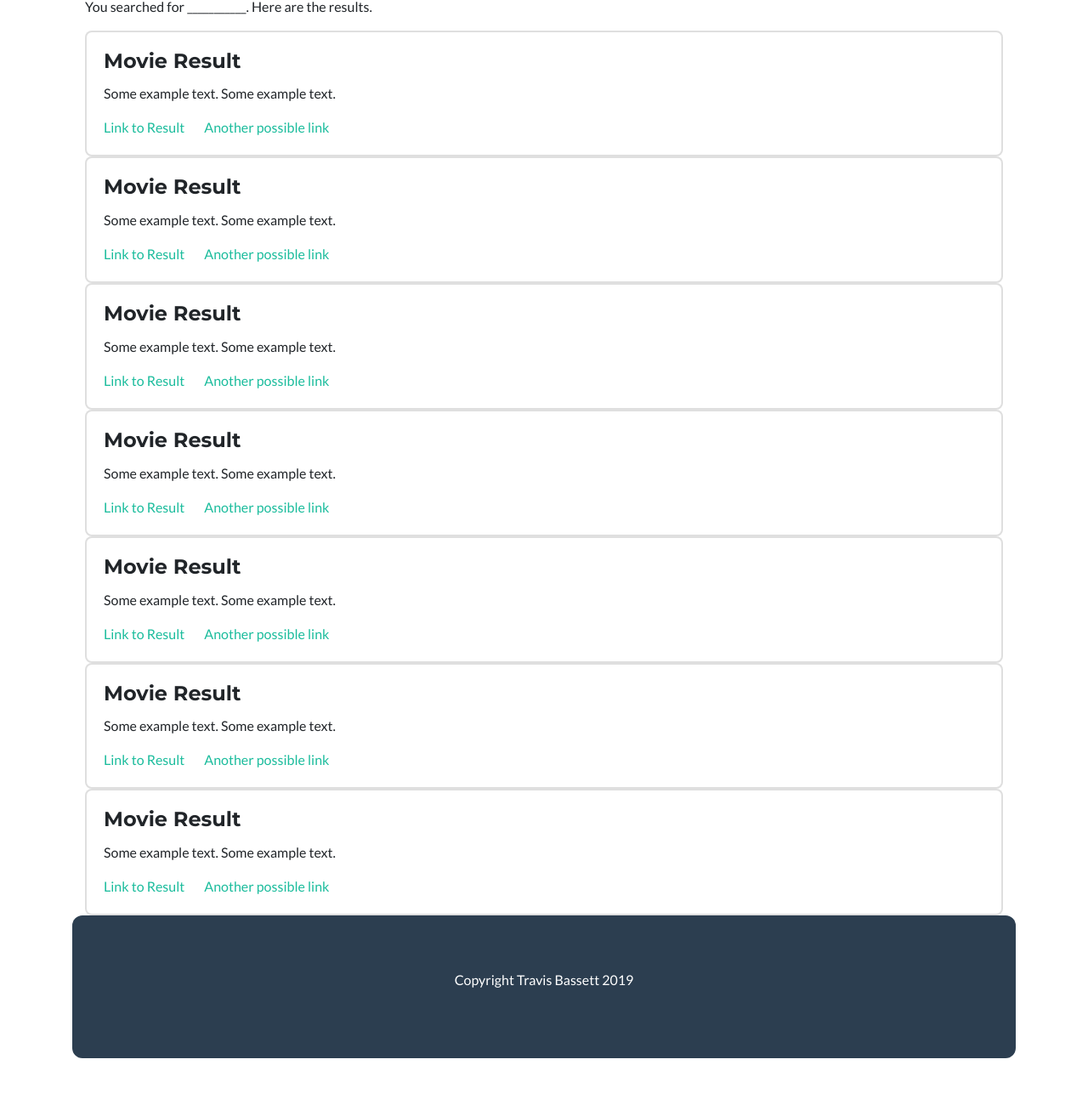
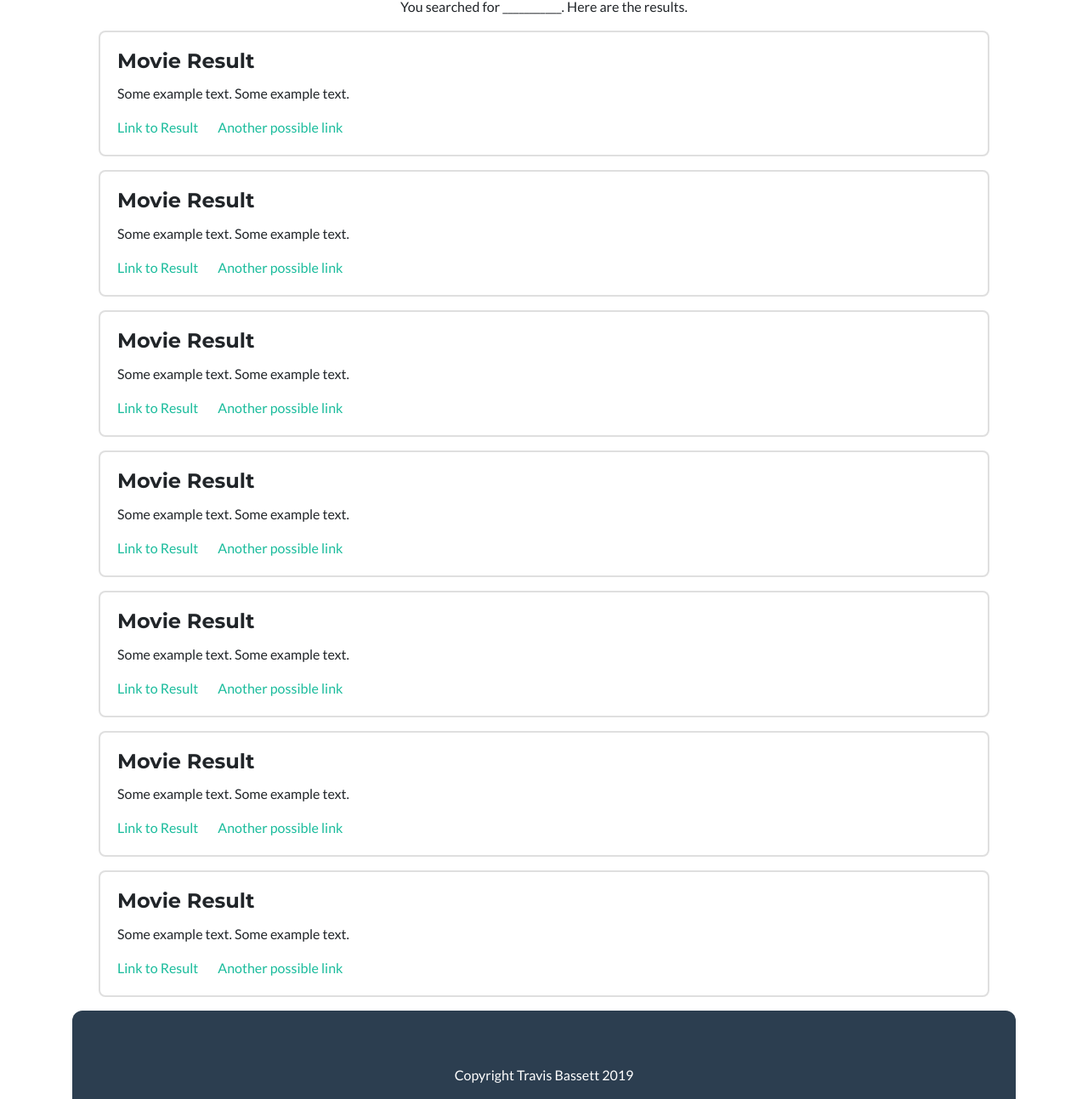
Before and after one commit to TravisBassett/CapstoneBootstrap, a website: page results.html in a window 1280 px wide. Shown: the part 374-1667 px from the top of the page at 85% size. Drawn offline with Linux system fonts and the light colour scheme.

Commit message:
updating with siginificant visual improvments

```diff
--- a/results.html
+++ b/results.html
@@ -29,9 +29,9 @@
         </div>
 
         <div class="container">
-            <h2>Search Results</h2>
-            <p>You searched for ___________. Here are the results.</p>
-            <div class="card">
+            <h2 class ="text-center">Search Results</h2>
+            <p class="text-center">You searched for ___________. Here are the results.</p>
+            <div class="card m-3">
                 <div class="card-body">
                     <h4 class="card-title">Movie Result</h4>
                     <p class="card-text">Some example text. Some example text.</p>
@@ -39,7 +39,7 @@
                     <a href="#" class="card-link">Another possible link</a>
                 </div>
             </div>
-            <div class="card">
+            <div class="card m-3">
                 <div class="card-body">
                     <h4 class="card-title">Movie Result</h4>
                     <p class="card-text">Some example text. Some example text.</p>
@@ -47,7 +47,7 @@
                     <a href="#" class="card-link">Another possible link</a>
                 </div>
             </div>
-            <div class="card">
+            <div class="card m-3">
                 <div class="card-body">
                     <h4 class="card-title">Movie Result</h4>
                     <p class="card-text">Some example text. Some example text.</p>
@@ -55,7 +55,7 @@
                     <a href="#" class="card-link">Another possible link</a>
                 </div>
             </div>
-            <div class="card">
+            <div class="card m-3">
                 <div class="card-body">
                     <h4 class="card-title">Movie Result</h4>
                     <p class="card-text">Some example text. Some example text.</p>
@@ -63,7 +63,7 @@
                     <a href="#" class="card-link">Another possible link</a>
                 </div>
             </div>
-            <div class="card">
+            <div class="card m-3">
                 <div class="card-body">
                     <h4 class="card-title">Movie Result</h4>
                     <p class="card-text">Some example text. Some example text.</p>
@@ -71,7 +71,7 @@
                     <a href="#" class="card-link">Another possible link</a>
                 </div>
             </div>
-            <div class="card">
+            <div class="card m-3">
                 <div class="card-body">
                     <h4 class="card-title">Movie Result</h4>
                     <p class="card-text">Some example text. Some example text.</p>
@@ -79,7 +79,7 @@
                     <a href="#" class="card-link">Another possible link</a>
                 </div>
             </div>
-            <div class="card">
+            <div class="card m-3">
                 <div class="card-body">
                     <h4 class="card-title">Movie Result</h4>
                     <p class="card-text">Some example text. Some example text.</p>
```
Also changed, not shown: featurepage.html (+1 -1 lines), index.html (+9 -0 lines).
